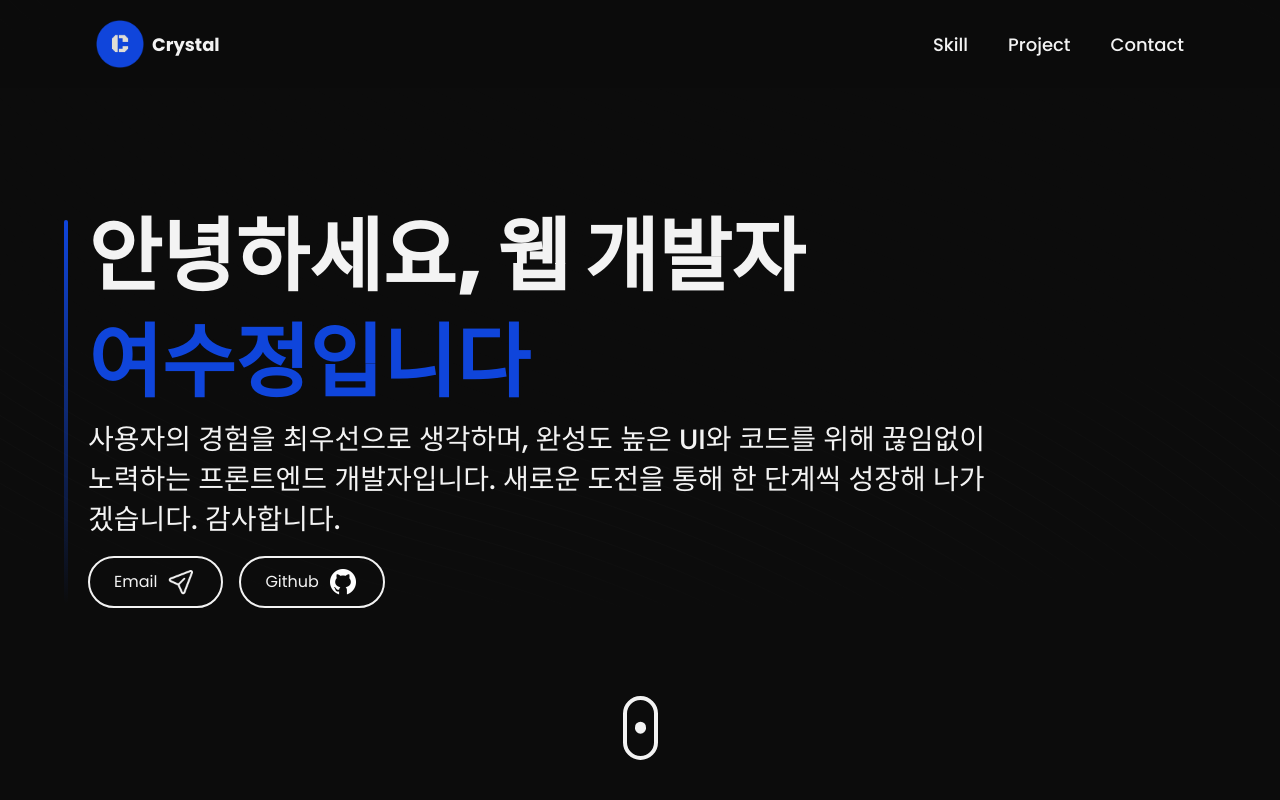
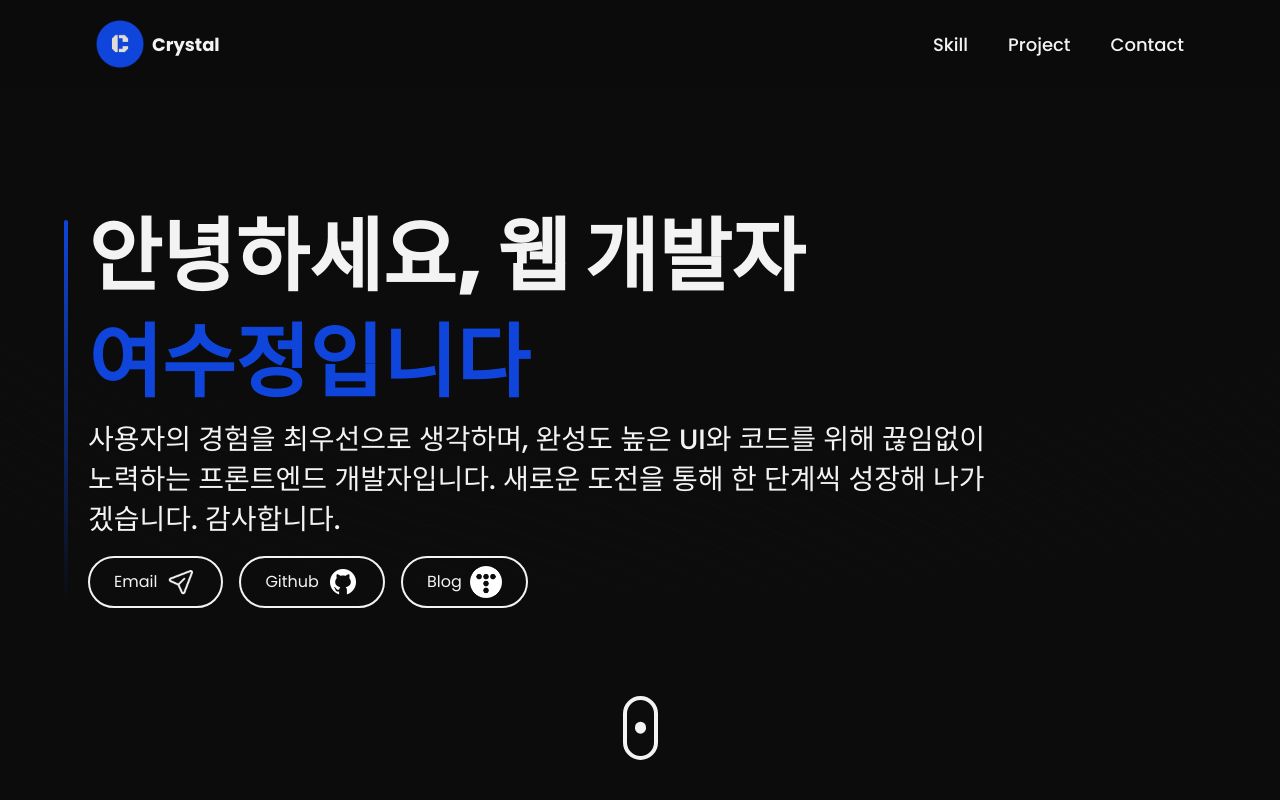
Before and after one commit to Graceyeo95/yeosujung-portfolio, a React (Vite) app: page / in a window 1280 px wide. Shown: the top 800 px of the page. Built offline with nearby package versions, Linux system fonts and the light colour scheme.

Commit message:
add tistory blog link

```diff
--- a/src/assets/index.js
+++ b/src/assets/index.js
@@ -5,6 +5,7 @@ import menu from './icons/menu.svg';
 import close from './icons/close.svg';
 import mail from './icons/mail.png';
 import link from './icons/link.png';
+import tistory from './icons/tistory.png';
 
 //skill
 import css from './skill/css.png';
@@ -69,4 +70,5 @@ export {
   mail,
   todolist,
   newsapp,
+  tistory,
 };
--- a/src/data/index.js
+++ b/src/data/index.js
@@ -26,6 +26,7 @@ import {
   mail,
   todolist,
   newsapp,
+  tistory,
 } from '../assets';
 
 const socialLinks = [
@@ -38,6 +39,11 @@ const socialLinks = [
     icon: github,
     title: 'Github',
     value: 'https://github.com/Graceyeo95',
+  },
+  {
+    icon: tistory,
+    title: 'Blog',
+    value: 'https://yeosujung.tistory.com/',
   },
 ];
 
@@ -208,6 +214,7 @@ const experiences = [
 const projects = [
   {
     name: 'News App',
+
     description:
       'Material UI로 반응형 UI를 구현했으며, REST API와 Axios를 사용해 뉴스 데이터를 불러옵니다. 또한 사용자가 뉴스를 검색하고, 카테고리 별로 뉴스를 볼 수 있습니다.',
     contribution_rate: '100',
```
Also changed, not shown: src/assets/icons/tistory.png (added).
